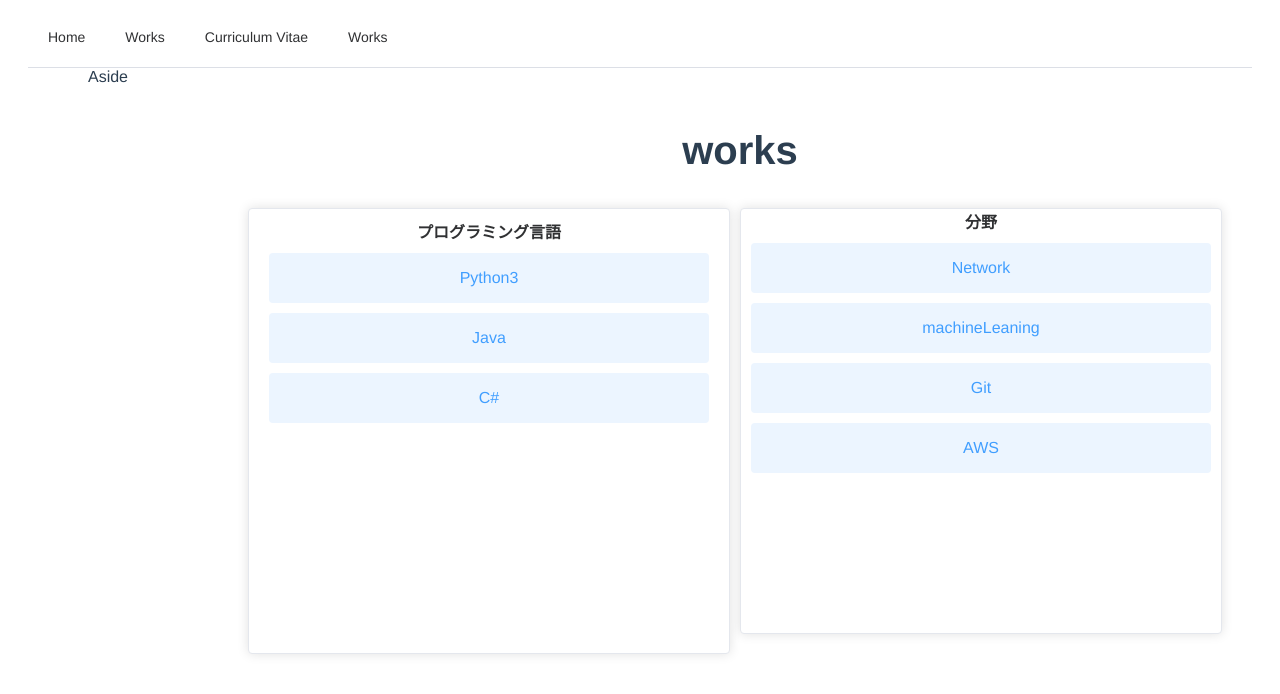
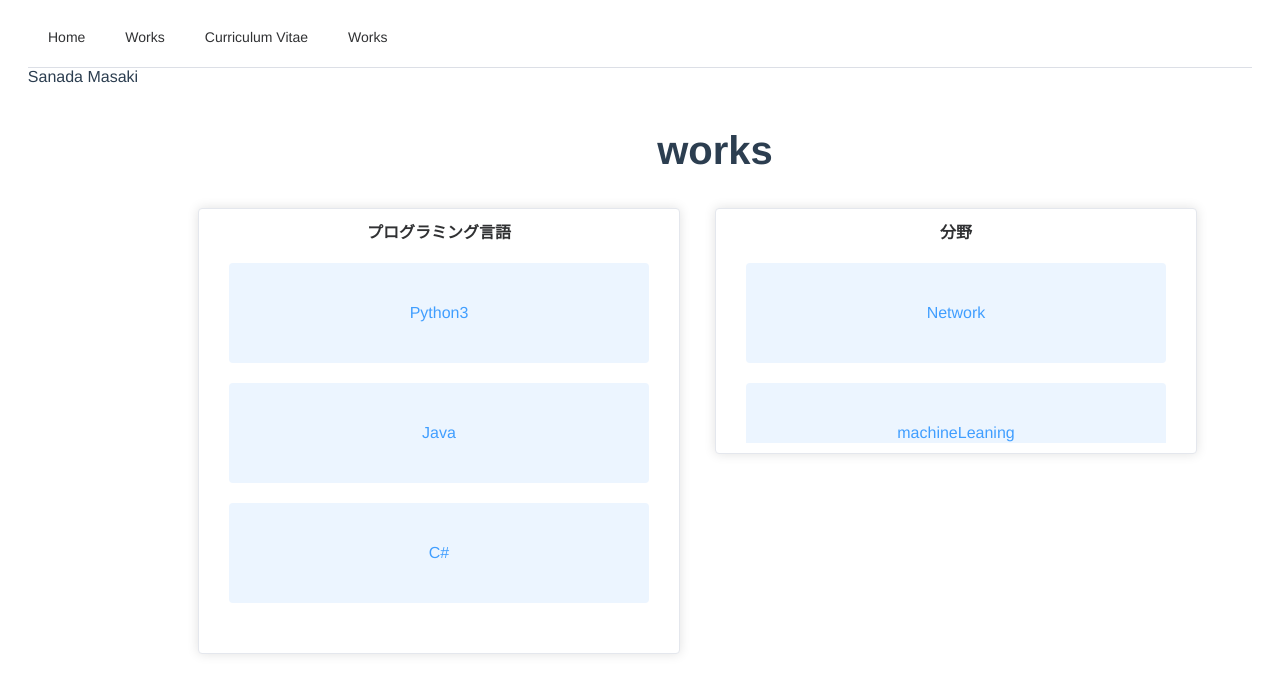
Before and after one commit to masaki12-s/portfolio, a Vue app: page /works in a window 1280 px wide. Shown: the top 694 px of the page. Built offline with nearby package versions, Linux system fonts and the light colour scheme.

Commit message:
学歴の幅を変更

```diff
--- a/src/App.vue
+++ b/src/App.vue
@@ -9,13 +9,18 @@
         router=true
       >
         <el-menu-item index="/portfolio">Home</el-menu-item>
+
         <el-menu-item index="/works">Works</el-menu-item>
         <el-menu-item index="/cv" >Curriculum Vitae</el-menu-item>
         <el-menu-item index="4">Works</el-menu-item>
       </el-menu>
     </el-header>
     <el-container>
-      <el-aside width="200px">Aside</el-aside>
+      <el-aside width="150px">
+        Sanada Masaki
+
+
+      </el-aside>
       <el-main>
         <router-view/>
       </el-main>
--- a/src/views/CurriculumVitae.vue
+++ b/src/views/CurriculumVitae.vue
@@ -1,13 +1,13 @@
 <template>
     <div class="grid-content ep-bg-purple-dark" />
-    <h2> 学歴　</h2>
-        <el-table :data="education" style="width: 80%" >
+    <h2 style="text-align: left;"> 学歴</h2>
+        <el-table :data="education" style="width: 600px" >
             <el-table-column prop="year_month" label="year_month" width="120" />
-            <el-table-column prop="school" label="School" width="500" />
+            <el-table-column prop="school" label="School" width="375" />
             <el-table-column prop="info" label="Info"  />
         </el-table>
 
-    <h2> インターン経歴 </h2>
+    <h2 style="text-align: left;"> インターン経歴 </h2>
         <el-table :data="intern" style="width: 80%" >
             <el-table-column prop="year_month" label="year_month" width="120" />
             <el-table-column prop="company" label="company" width="400" />
--- a/src/views/Works.vue
+++ b/src/views/Works.vue
@@ -15,10 +15,10 @@
             </el-col>
 
             <el-col :span="12">
-                <el-card class="box-card" :body-style="{ padding: '0px' }">
+                <el-card class="box-card" :body-style="{ padding: '10px' }">
                     <!-- <div class="card-header"> -->
                         <b>分野</b>
-                        <el-scrollbar height="400px">
+                        <el-scrollbar height="200px">
                             <p v-for="item in field" :key="item" class="scrollbar-demo-item">{{ item }}</p>
                         </el-scrollbar>
 
@@ -41,15 +41,14 @@ export default {
         }
     }
 }
-
 </script>
 <style scoped>
 .scrollbar-demo-item {
   display: flex;
   align-items: center;
   justify-content: center;
-  height: 50px;
-  margin: 10px;
+  height: 100px;
+  margin: 20px;
   text-align: center;
   border-radius: 4px;
   background: var(--el-color-primary-light-9);
```
